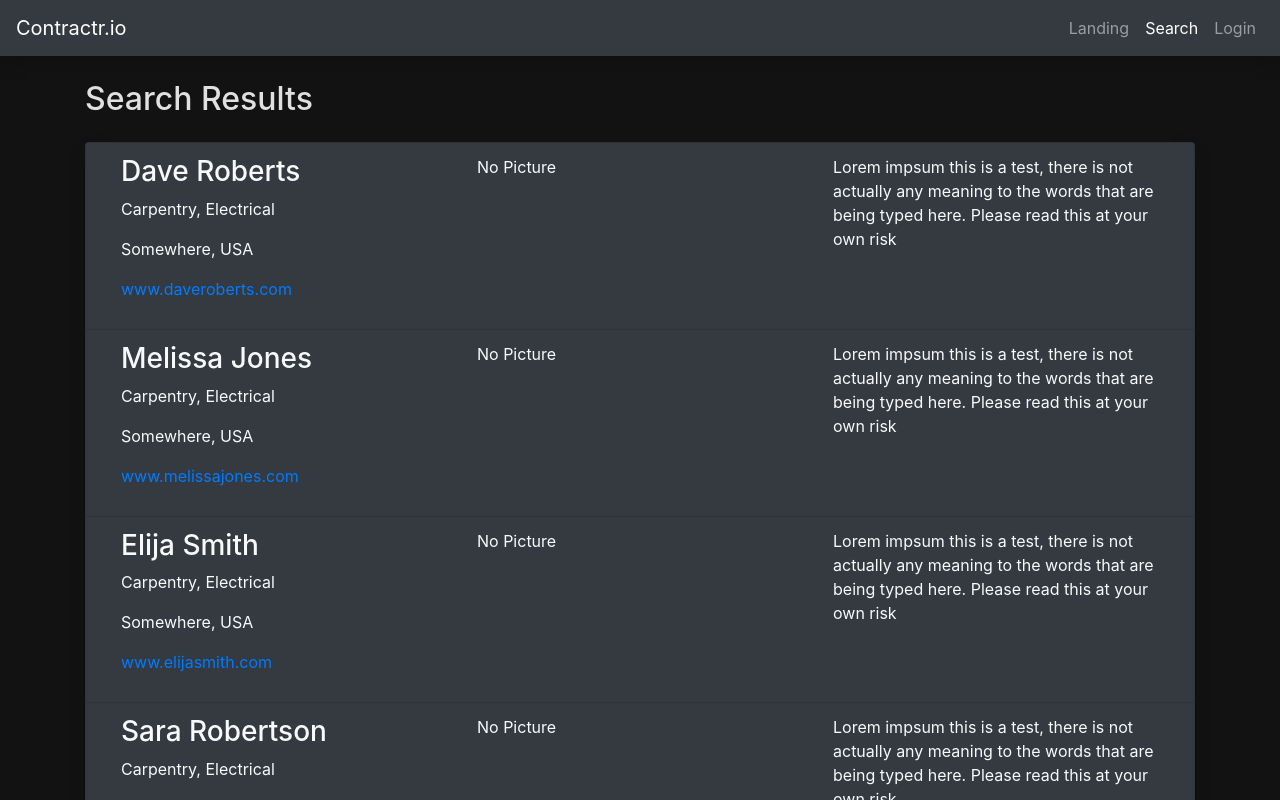
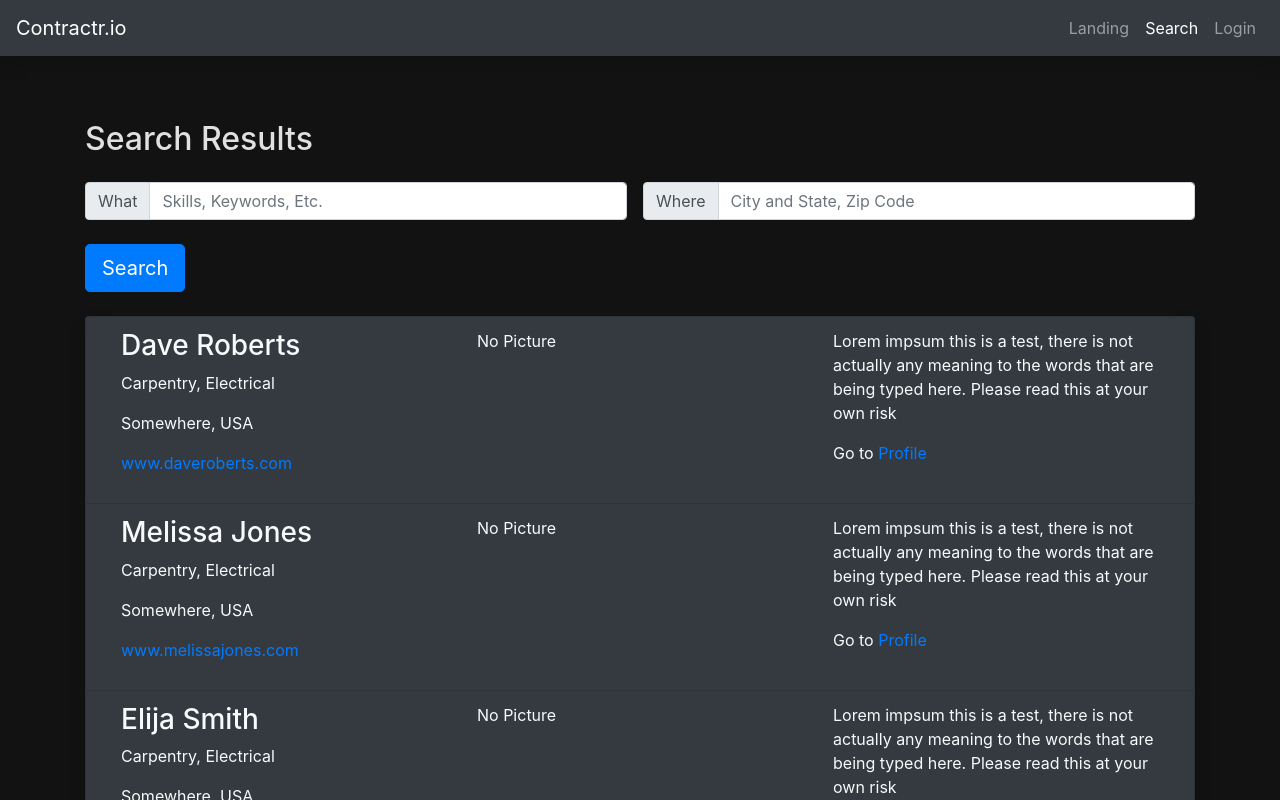
Before and after one commit to mjcapecci/Contractr.io, a React (Create React App) app in the folder client/: page /search in a window 1280 px wide. Shown: the top 800 px of the page. Built offline with nearby package versions, Linux system fonts and the light colour scheme; the HTML template or start-up script is replaced by a standard one.

Commit message:
refactors MainSearchBar to include the search button

```diff
--- a/client/src/App.js
+++ b/client/src/App.js
@@ -13,6 +13,7 @@ import Footer from './components/Layout/Footer';
 // Pages
 import Landing from './pages/Landing';
 import Search from './pages/Search';
+import User from './pages/User';
 
 function App() {
   return (
@@ -24,6 +25,7 @@ function App() {
             <Switch>
               <Route exact path='/' component={Landing} />
               <Route exact path='/search' component={Search} />
+              <Route exact path='/user/:user' component={User} />
             </Switch>
           </div>
           <Footer></Footer>
--- a/client/src/components/Hero/Hero.js
+++ b/client/src/components/Hero/Hero.js
@@ -1,21 +1,17 @@
 import React from 'react';
+import './hero.scss';
 
 import MainSearchBar from '../Search/MainSearchBar';
 
 const Hero = () => {
   return (
-    <div className='jumbotron jumbotron-fluid bg-transparent'>
+    <div className='jumbotron jumbotron-fluid bg-transparent hero'>
       <h1 className='display-4'>Find Local Help</h1>
       <p className='lead'>
         This is a simple hero unit, a simple jumbotron-style component for
         calling extra attention to featured content or information.
       </p>
       <MainSearchBar />
-      <p className='lead'>
-        <a className='btn btn-primary btn-lg mt-4' href='#' role='button'>
-          Search
-        </a>
-      </p>
     </div>
   );
 };
--- /dev/null
+++ b/client/src/components/Hero/hero.scss
@@ -0,0 +1,4 @@
+.hero {
+  margin-top: 0;
+  padding: 0;
+}
--- a/client/src/components/Layout/layout.scss
+++ b/client/src/components/Layout/layout.scss
@@ -1,3 +1,7 @@
 .landing {
   height: 100vh;
 }
+
+.navbar {
+  margin-bottom: 4rem;
+}
--- a/client/src/components/Search/MainSearchBar.js
+++ b/client/src/components/Search/MainSearchBar.js
@@ -1,8 +1,9 @@
-import React from 'react';
+import React, { Fragment } from 'react';
 
 const MainSearchBar = () => {
   return (
-    <div className='input-group flex'>
+    <Fragment>
+      <div className='input-group flex main-search'>
         <div className='input-group-prepend'>
           <span className='input-group-text' id='addon-wrapping'>
             What
@@ -28,6 +29,14 @@ const MainSearchBar = () => {
           aria-describedby='addon-wrapping'
         />
       </div>
+      <div>
+        <p className='lead'>
+          <a className='btn btn-primary btn-lg mt-4' href='#' role='button'>
+            Search
+          </a>
+        </p>
+      </div>
+    </Fragment>
   );
 };
 
--- a/client/src/components/Search/SearchInputGroup.js
+++ b/client/src/components/Search/SearchInputGroup.js
@@ -9,6 +9,7 @@ const SearchInputGroup = () => {
   const sampleInputs = [
     {
       name: 'Dave Roberts',
+      user: 'droberts',
       skills: 'Carpentry, Electrical',
       location: 'Somewhere, USA',
       website: `www.daveroberts.com`,
@@ -16,6 +17,7 @@ const SearchInputGroup = () => {
     },
     {
       name: 'Melissa Jones',
+      user: 'mjones',
       skills: 'Carpentry, Electrical',
       location: 'Somewhere, USA',
       website: `www.melissajones.com`,
@@ -23,6 +25,7 @@ const SearchInputGroup = () => {
     },
     {
       name: 'Elija Smith',
+      user: 'esmith',
       skills: 'Carpentry, Electrical',
       location: 'Somewhere, USA',
       website: `www.elijasmith.com`,
@@ -30,6 +33,7 @@ const SearchInputGroup = () => {
     },
     {
       name: 'Sara Robertson',
+      user: 'srobertson',
       skills: 'Carpentry, Electrical',
       location: 'Somewhere, USA',
       website: `www.elijasmith.com`,
@@ -37,6 +41,7 @@ const SearchInputGroup = () => {
     },
     {
       name: 'Ezio Belafonte',
+      user: 'ebelafonte',
       skills: 'Carpentry, Electrical',
       location: 'Somewhere, USA',
       website: `www.elijasmith.com`,
--- a/client/src/components/Search/SearchInputs.js
+++ b/client/src/components/Search/SearchInputs.js
@@ -1,4 +1,5 @@
 import React from 'react';
+import { Link } from 'react-router-dom';
 
 const SearchInputs = ({ data }) => {
   return (
@@ -18,6 +19,9 @@ const SearchInputs = ({ data }) => {
           </div>
           <div className='worker-search-bio col-sm'>
             <p>{data.bio}</p>
+            <p>
+              Go to <Link to={`/user/${data.user}`}>Profile</Link>
+            </p>
           </div>
         </div>
       </div>
--- a/client/src/global.scss
+++ b/client/src/global.scss
@@ -1,3 +1,8 @@
+html {
+  overflow-y: scroll;
+  box-sizing: border-box;
+}
+
 body {
   background: #121212;
   color: rgba(255, 255, 255, 0.87);
--- a/client/src/pages/Search.js
+++ b/client/src/pages/Search.js
@@ -1,11 +1,13 @@
 import React from 'react';
 
+import MainSearchBar from '../components/Search/MainSearchBar';
 import SearchInputGroup from '../components/Search/SearchInputGroup';
 
 const Search = () => {
   return (
     <section className='search'>
-      <h2 className='mt-4'>Search Results</h2>
+      <h2 className='mt-4 mb-4'>Search Results</h2>
+      <MainSearchBar />
       <SearchInputGroup />
     </section>
   );
--- /dev/null
+++ b/client/src/pages/User.js
@@ -0,0 +1,13 @@
+import React from 'react';
+
+const User = ({ match }) => {
+  const user = match.params.user;
+  return (
+    <section className='user'>
+      <h1>Profile</h1>
+      <h3>{user}</h3>
+    </section>
+  );
+};
+
+export default User;
```
Lines whose indentation alone changed are shown as unchanged.
